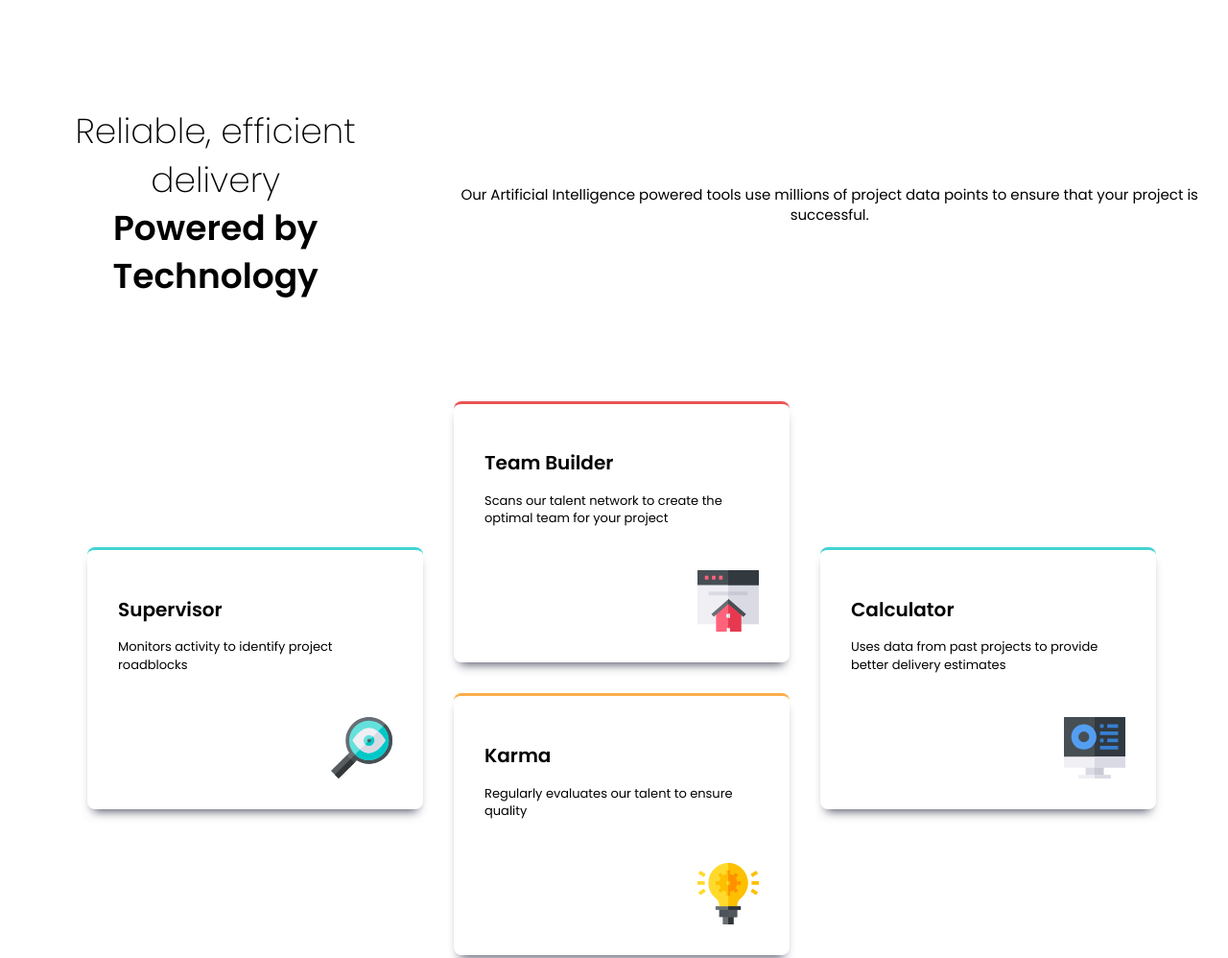
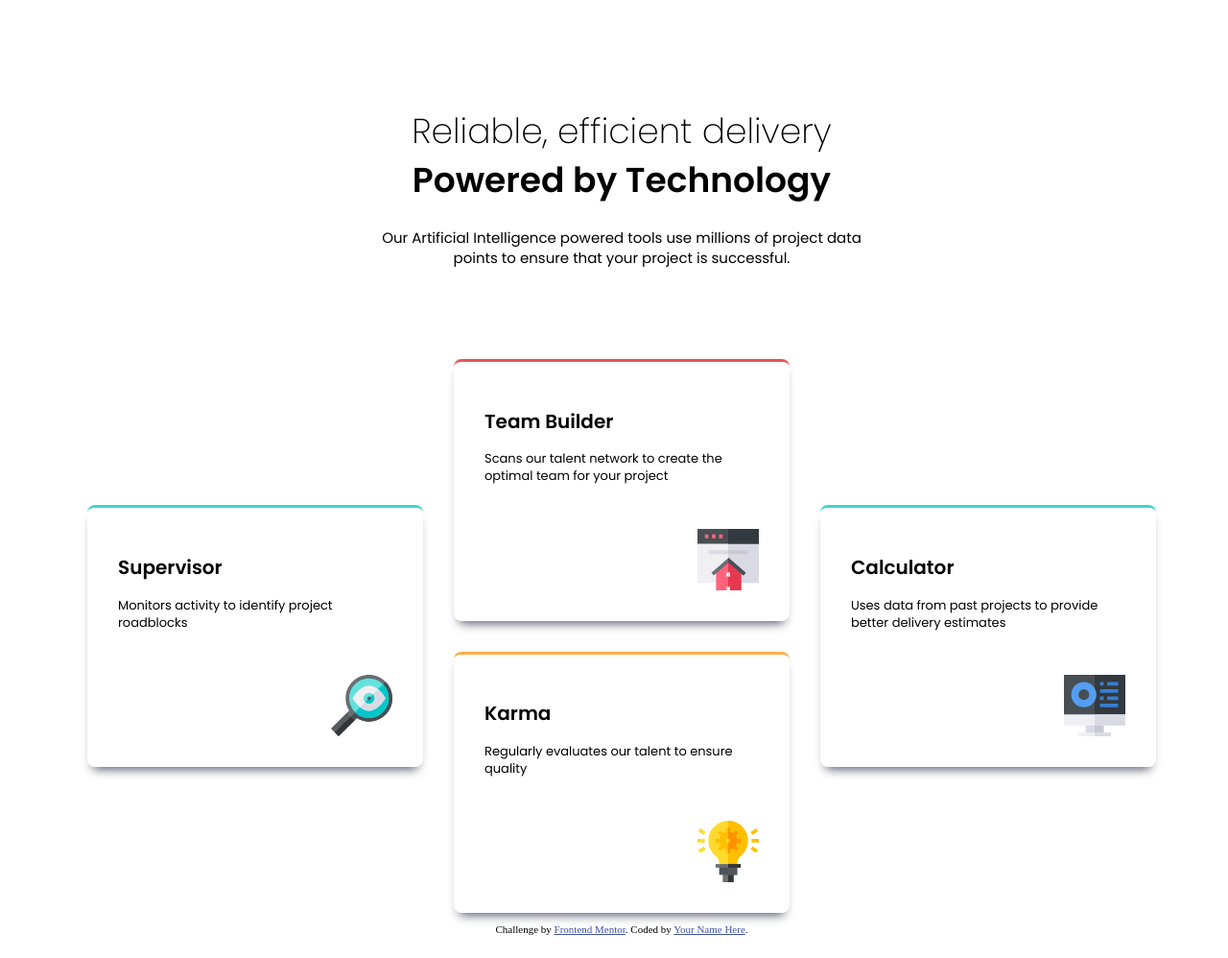
Before and after one commit to JoeWebDevelopment/four-card-feature-section-main, a plain HTML site: page index.html in a window 1280 px wide. Shown: the top 998 px of the page at 96% size. Drawn offline with Linux system fonts and the light colour scheme.

Commit message:
adding html changed structure

```diff
--- a/index.html
+++ b/index.html
@@ -17,8 +17,8 @@
 </head>
 <body>
 
-  <main>
     <header class="header">
+      <div class="header-wrapper">
       <h1 class="heading">
         Reliable, efficient delivery
         <span class="heading-bold">Powered by Technology</span>
@@ -26,7 +26,11 @@
       <p class="body-text">
         Our Artificial Intelligence powered tools use millions of project data points to ensure that your project is successful.
       </p>
+      </div>
     </header>
+
+  <main>
+
 
     <section class="cards-container">
       <div class="card"  data-type-card="supervisor">
```
